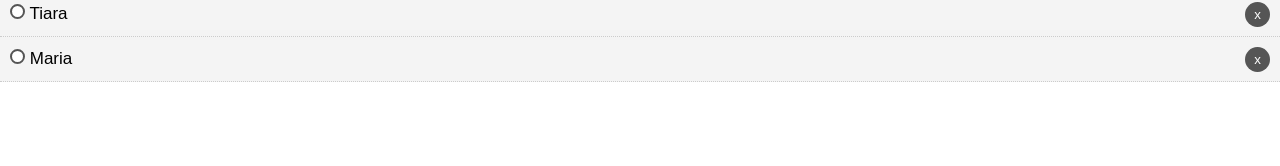
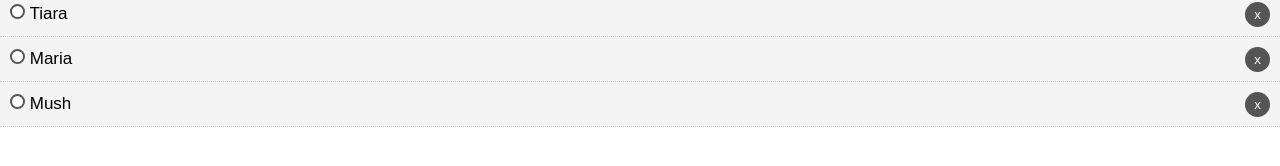
Before and after one commit to kangzhiz/kangzhiz.github.io, a Vue app: page / in a window 1280 px wide. Shown: the part 268-434 px from the top of the page. Built offline with nearby package versions, Linux system fonts and the light colour scheme.

Commit message:
Added mush

```diff
--- a/src/App.vue
+++ b/src/App.vue
@@ -46,6 +46,11 @@ export default {
 					title: "Maria",
 					completed: false,
 				},
+				{
+					id: 5,
+					title: "Mush",
+					completed: false,
+				},
 			],
 		};
 	},
```
